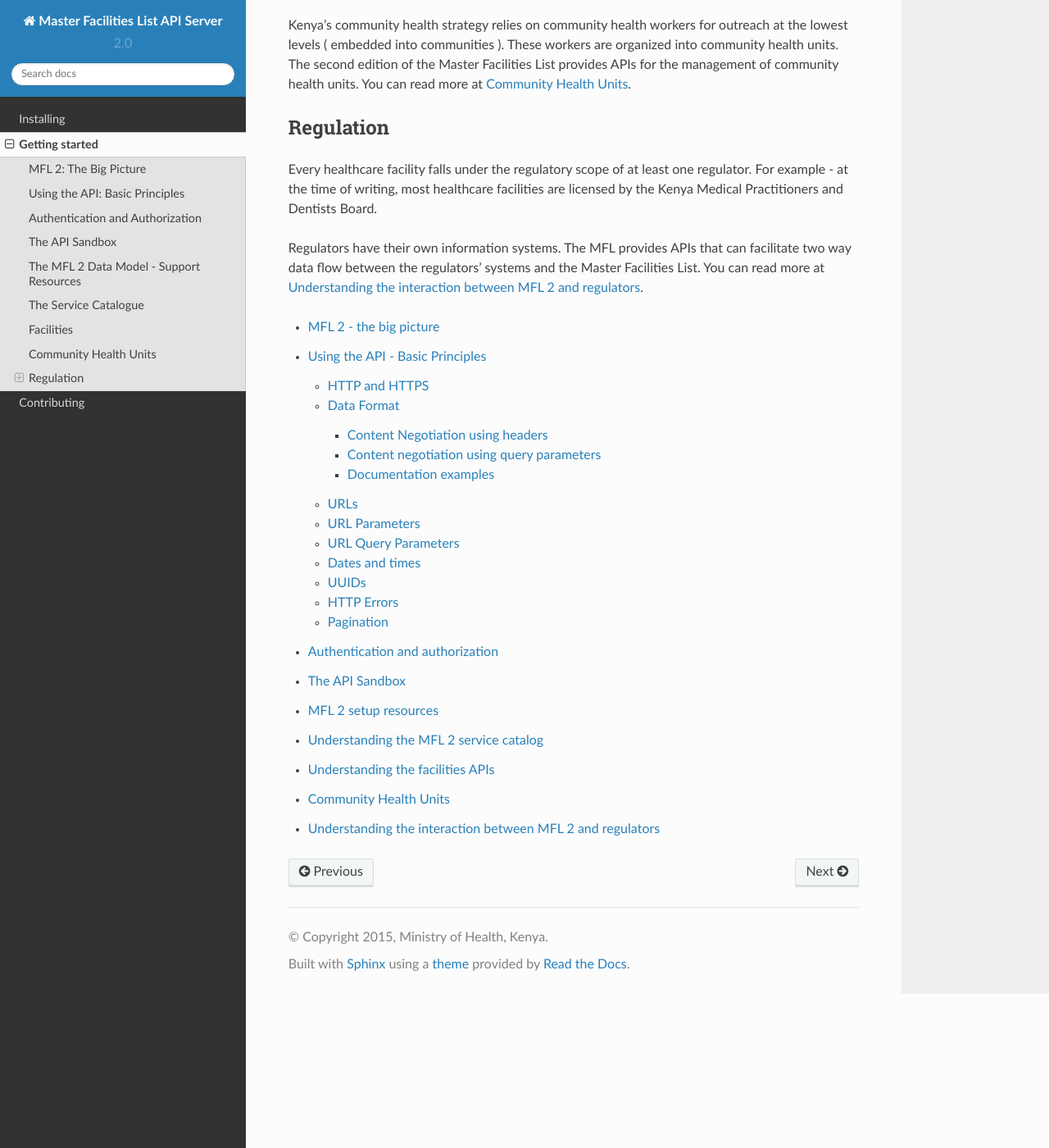
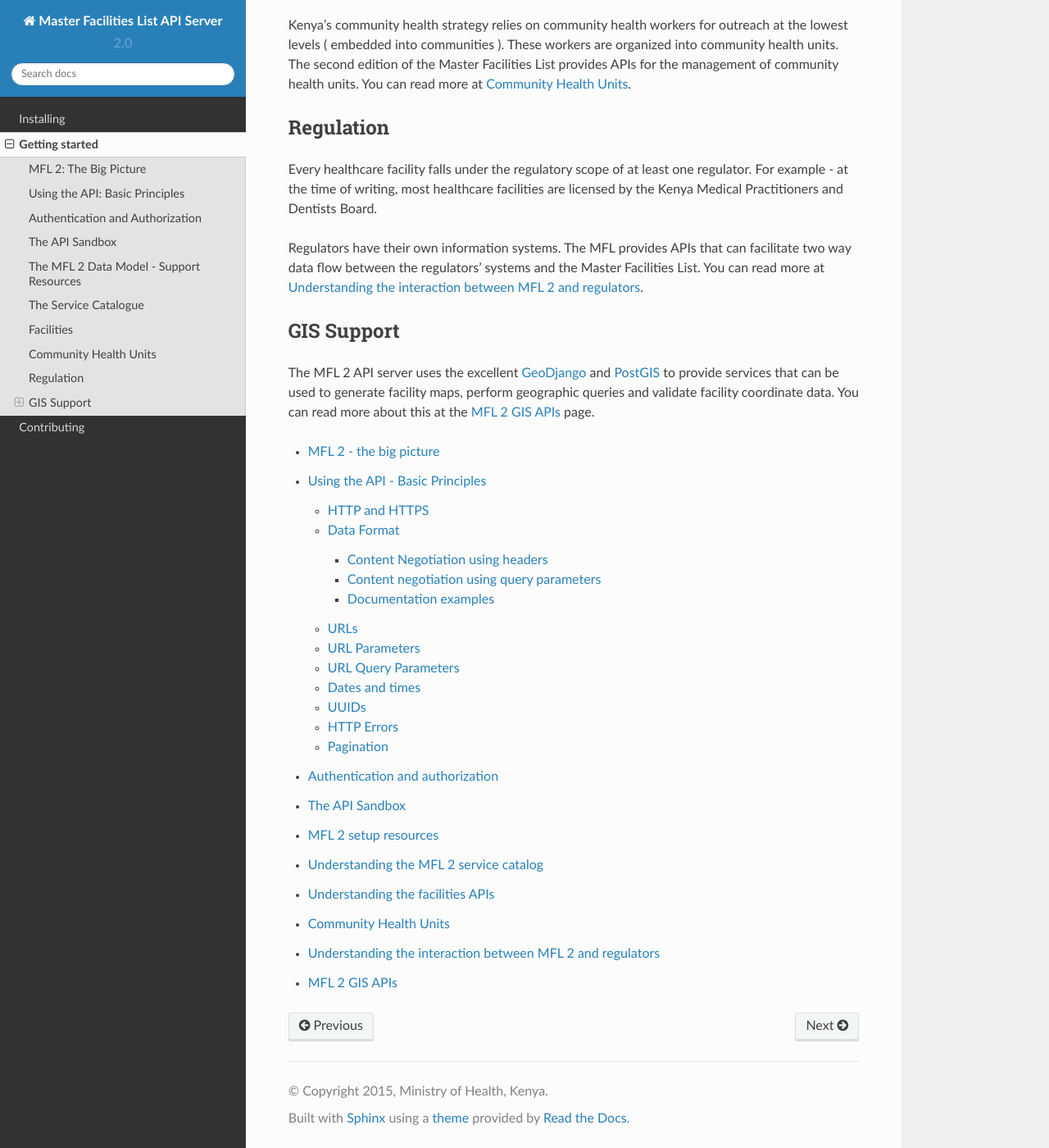
Before and after one commit to MasterFacilityList/mfl_api, a Sphinx documentation site: the page built from docs/getting_started/index.rst, in a window 1280 px wide and 1400 px high, scrolled down 1765 px. Shown: the whole window at 82% size. Built offline with Sphinx 7.4.7 and the Read the Docs theme 2.0.0, drawn with Linux system fonts in a browser that asks for light colours.

Commit message:
Added GIS section: still work in progress

```diff
--- /dev/null
+++ b/docs/getting_started/gis.rst
@@ -0,0 +1,3 @@
+MFL 2 GIS APIs
+================
+TBD
--- a/docs/getting_started/index.rst
+++ b/docs/getting_started/index.rst
@@ -98,6 +98,16 @@ Regulators have their own information systems. The MFL provides APIs that can
 facilitate two way data flow between the regulators' systems and the Master
 Facilities List. You can read more at :doc:`regulation`.
 
+GIS Support
+--------------
+The MFL 2 API server uses the excellent `GeoDjango`_ and `PostGIS`_ to provide
+services that can be used to generate facility maps, perform geographic
+queries and validate facility coordinate data. You can read more about this at
+the :doc:`gis` page.
+
+.. _`GeoDjango`: https://docs.djangoproject.com/en/dev/ref/contrib/gis/
+.. _`PostGIS`: http://postgis.net/
+
 .. toctree::
     :maxdepth: 3
 
@@ -110,3 +120,4 @@ Facilities List. You can read more at :doc:`regulation`.
     facilities
     community_health_units
     regulation
+    gis
```
